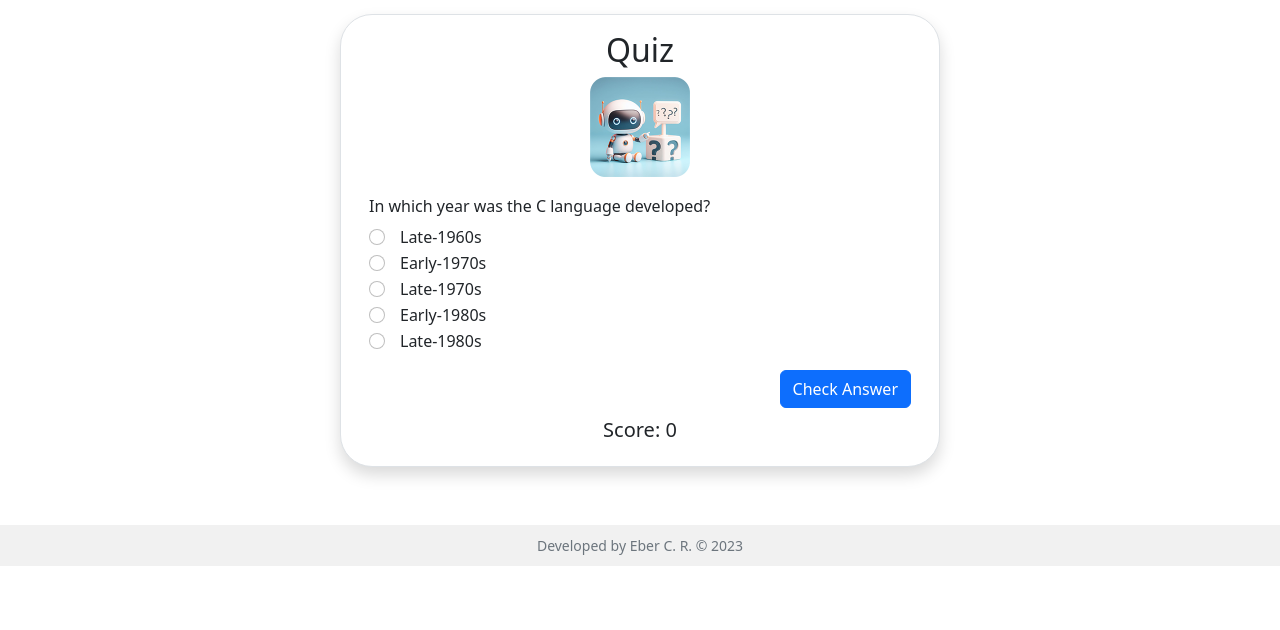
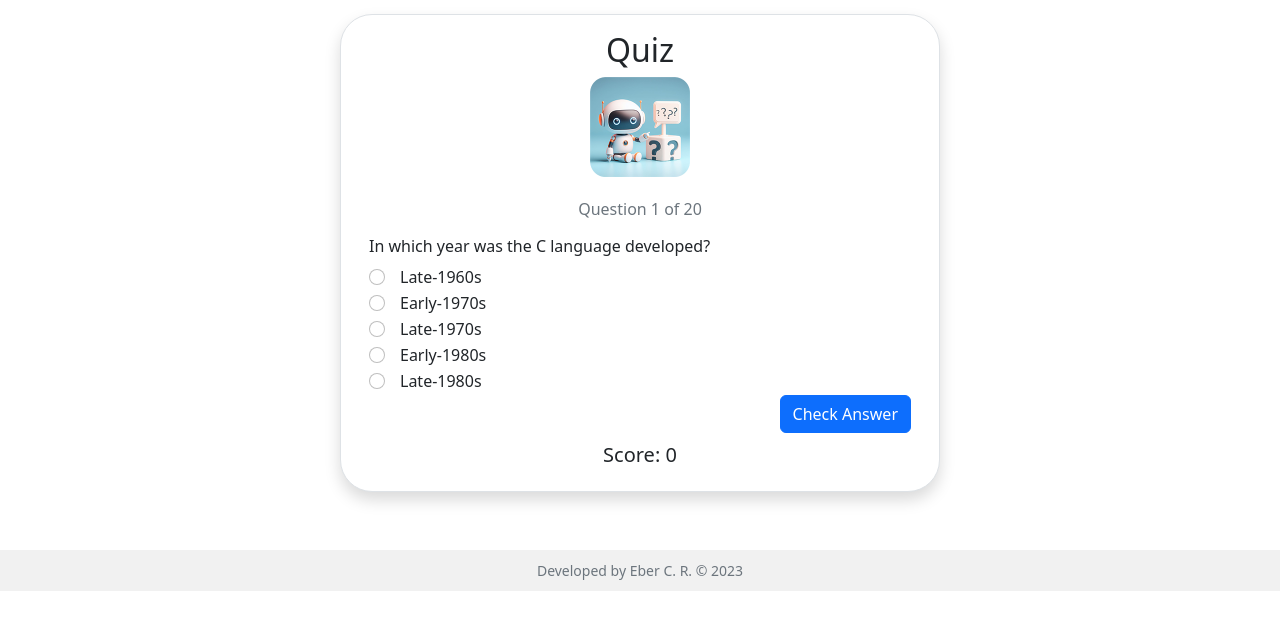
Before and after one commit to ebercr/cs50-final-project, a Flask app: page /quiz in a window 1280 px wide. Shown: the part 141-771 px from the top of the page. Run offline with Flask 3, Linux system fonts and the light colour scheme; a user stored in the database is signed in; some libraries are stand-ins or nearby versions.

Commit message:
Added question count to quiz, implemented ‘Finish Quiz’ button, updated and commented on style.css, and modified new record message on app.py.

```diff
--- a/app.py
+++ b/app.py
@@ -273,7 +273,7 @@ def salvar_score():
     # Update the score if it is higher and updates the message according to the result
     if score > max_score:
         db.execute("UPDATE users SET max_pontuation = ? WHERE id = ?", score, user_id)
-        message = "🎉 New record saved successfully 🥳"
+        message = "🎉 Great job! Your new record has been successfully saved. Keep up the good work! 👏 🥳"
     elif score == 20:
         message = "🎉 Incredible! You achieved the maximum score on the quiz! 🥳"
     elif score > 14:
--- a/static/quiz.js
+++ b/static/quiz.js
@@ -205,6 +205,7 @@ const optionElements = [
 ];
 const nextButton = document.getElementById("next-button");
 const scoreElement = document.getElementById("score");
+const questionCountElement = document.getElementById("question-count");
 
 // HTML elements to correct answer
 const answer = document.getElementById("answer");
@@ -225,14 +226,19 @@ function loadQuestion() {
   for (let i = 0; i < 5; i++) {
     optionElements[i].textContent = question.options[i];
   }
+  questionCountElement.textContent = `Question ${currentQuestionIndex + 1} of ${
+    questions.length
+  }`;
 }
 
-// Toggle button text between "Check Answer" and "Next question"
+// Toggle button text between "Check Answer", "Next question" and "Finish the Quiz"
 function toggleButtonText() {
   if (isCheckingAnswer) {
     nextButton.textContent = "Check Answer";
+  } else if (currentQuestionIndex < questions.length - 1) {
+    nextButton.textContent = "Next question";
   } else {
-    nextButton.textContent = "Next question";
+    nextButton.textContent = "Finish Quiz";
   }
 }
 
--- a/static/styles.css
+++ b/static/styles.css
@@ -1,15 +1,19 @@
+/* Padding to replace the navbar space */
 .content-top {
   padding-top: 63px;
 }
 
+/* Box for the login, registration, account area */
 .box-area {
   width: 700px;
 }
 
+/* Box for the quiz area */
 .box-area-quiz {
   width: 600px;
 }
 
+/* Bot img at the top of the quiz box */
 #answer-bot {
   width: 100px;
 }
@@ -18,6 +22,7 @@
   padding: 92px 0 10px 0;
 }
 
+/* About area in the index page */
 .abt-area {
   background-color: #f9f9f9;
 }
@@ -62,6 +67,7 @@
   text-align: center;
 }
 
+/* Style for the copy area (footer) */
 #copy-area {
   background-color: #f1f1f1;
 }
@@ -75,6 +81,7 @@
   margin-bottom: 0;
 }
 
+/* make videos responsive */
 .embed-responsive {
   width: 100%;
 }
@@ -83,6 +90,7 @@
   background: linear-gradient(to bottom, #00ff00, #008000);
 }
 
+/* Bot img at login, register, account area */
 .robot_img {
   width: 250px;
 }
@@ -100,11 +108,6 @@
 
 .form-check-label {
   margin-left: 5px;
-}
-
-/* Style for the Next Question button */
-#next-button {
-  margin-top: 15px;
 }
 
 /* Punctuation style */
--- a/templates/account.html
+++ b/templates/account.html
@@ -19,7 +19,7 @@ main %}
           <p>Welcome, {{ name }}!</p>
           <p>Your username is: <b>{{ username }}</b></p>
           <p>Your name is: <b>{{ name }}</b></p>
-          <p>Your maximum score on the quiz is: <b>{{ max_score }}</b></p>
+          <p>Your maximum score on Quiz is: <b>{{ max_score }}</b></p>
           <h5>Here, you can change your password.</h5>
         </div>
         <form action="/account" method="post">
--- a/templates/quiz.html
+++ b/templates/quiz.html
@@ -14,6 +14,7 @@
       />
     </div>
     <div id="quiz-container">
+      <p class="text-muted text-center" id="question-count"></p>
       <h6 id="question"></h6>
       <div class="form-check">
         <input
```
Also changed, not shown: final_project.db.
